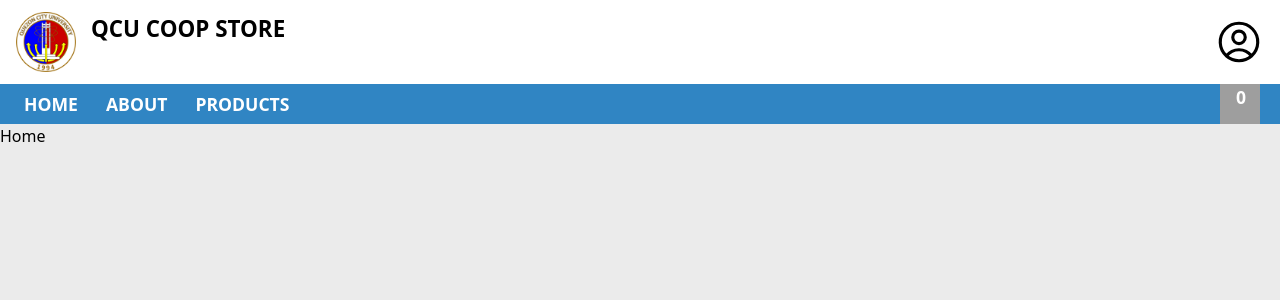
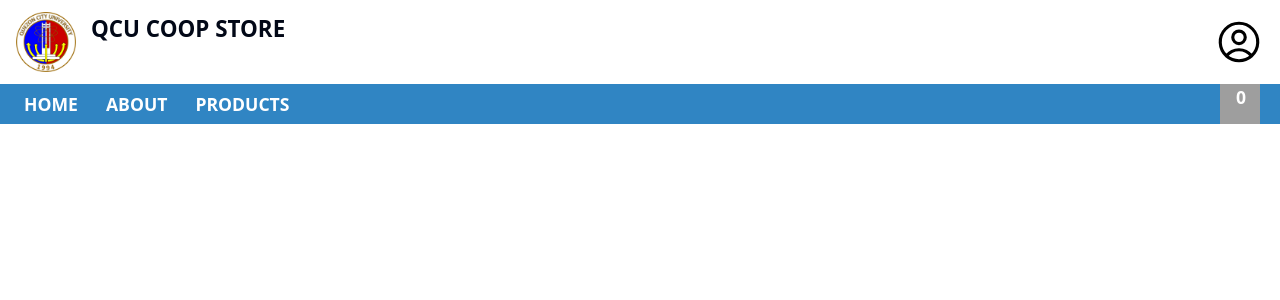
Before and after one commit to ivrnDev/coop-inventory, a Next.js app in the folder qcu-coop/: page / in a window 1280 px wide. Shown: the top 300 px of the page. Built offline with nearby package versions, Linux system fonts and the light colour scheme; grey boxes are pictures that could not be loaded.

Commit message:
Installing shadcn

```diff
--- /dev/null
+++ b/qcu-coop/lib/utils.ts
@@ -0,0 +1,6 @@
+import { type ClassValue, clsx } from "clsx"
+import { twMerge } from "tailwind-merge"
+
+export function cn(...inputs: ClassValue[]) {
+  return twMerge(clsx(inputs))
+}
--- a/qcu-coop/styles/globals.css
+++ b/qcu-coop/styles/globals.css
@@ -2,33 +2,75 @@
 @tailwind components;
 @tailwind utilities;
 
-*,
-::before,
-::after {
-  box-sizing: border-box;
-  padding: 0;
-  margin: 0;
-}
-body {
-  overflow-x: hidden;
-  min-height: 100vh;
+@layer base {
+  :root {
+    --background: 0 0% 100%;
+    --foreground: 222.2 84% 4.9%;
+
+    --card: 0 0% 100%;
+    --card-foreground: 222.2 84% 4.9%;
+
+    --popover: 0 0% 100%;
+    --popover-foreground: 222.2 84% 4.9%;
+
+    --primary: 222.2 47.4% 11.2%;
+    --primary-foreground: 210 40% 98%;
+
+    --secondary: 210 40% 96.1%;
+    --secondary-foreground: 222.2 47.4% 11.2%;
+
+    --muted: 210 40% 96.1%;
+    --muted-foreground: 215.4 16.3% 46.9%;
+
+    --accent: 210 40% 96.1%;
+    --accent-foreground: 222.2 47.4% 11.2%;
+
+    --destructive: 0 84.2% 60.2%;
+    --destructive-foreground: 210 40% 98%;
+
+    --border: 214.3 31.8% 91.4%;
+    --input: 214.3 31.8% 91.4%;
+    --ring: 222.2 84% 4.9%;
+
+    --radius: 0.5rem;
+  }
+
+  .dark {
+    --background: 222.2 84% 4.9%;
+    --foreground: 210 40% 98%;
+
+    --card: 222.2 84% 4.9%;
+    --card-foreground: 210 40% 98%;
+
+    --popover: 222.2 84% 4.9%;
+    --popover-foreground: 210 40% 98%;
+
+    --primary: 210 40% 98%;
+    --primary-foreground: 222.2 47.4% 11.2%;
+
+    --secondary: 217.2 32.6% 17.5%;
+    --secondary-foreground: 210 40% 98%;
+
+    --muted: 217.2 32.6% 17.5%;
+    --muted-foreground: 215 20.2% 65.1%;
+
+    --accent: 217.2 32.6% 17.5%;
+    --accent-foreground: 210 40% 98%;
+
+    --destructive: 0 62.8% 30.6%;
+    --destructive-foreground: 210 40% 98%;
+
+    --border: 217.2 32.6% 17.5%;
+    --input: 217.2 32.6% 17.5%;
+    --ring: 212.7 26.8% 83.9%;
+  }
 }
 
-.home-main {
-  padding-top: 124px;
-  min-height: inherit;
-  background-color: #ebebeb;
+@layer base {
+  * {
+    @apply border-border;
+  }
+  body {
+    @apply bg-background text-foreground;
+  }
 }
-
-.admin-main {
-  padding-left: 150px;
-  min-height: 100vh;
-  min-width: 100vw;
-  background-color: #ebebeb;
-}
-
-.item-main {
-  display: flex;
-  padding-top: 124px;
-  min-height: inherit;
-}
--- a/qcu-coop/tailwind.config.ts
+++ b/qcu-coop/tailwind.config.ts
@@ -1,11 +1,76 @@
-import type { Config } from "tailwindcss";
-
-const config: Config = {
+/** @type {import('tailwindcss').Config} */
+module.exports = {
+  darkMode: ["class"],
   content: [
-    "./pages/**/*.{js,ts,jsx,tsx,mdx}",
-    "./components/**/*.{js,ts,jsx,tsx,mdx}",
-    "./app/**/*.{js,ts,jsx,tsx,mdx}",
-  ],
-  plugins: [],
-};
-export default config;
+    './pages/**/*.{ts,tsx}',
+    './components/**/*.{ts,tsx}',
+    './app/**/*.{ts,tsx}',
+    './src/**/*.{ts,tsx}',
+	],
+  theme: {
+    container: {
+      center: true,
+      padding: "2rem",
+      screens: {
+        "2xl": "1400px",
+      },
+    },
+    extend: {
+      colors: {
+        border: "hsl(var(--border))",
+        input: "hsl(var(--input))",
+        ring: "hsl(var(--ring))",
+        background: "hsl(var(--background))",
+        foreground: "hsl(var(--foreground))",
+        primary: {
+          DEFAULT: "hsl(var(--primary))",
+          foreground: "hsl(var(--primary-foreground))",
+        },
+        secondary: {
+          DEFAULT: "hsl(var(--secondary))",
+          foreground: "hsl(var(--secondary-foreground))",
+        },
+        destructive: {
+          DEFAULT: "hsl(var(--destructive))",
+          foreground: "hsl(var(--destructive-foreground))",
+        },
+        muted: {
+          DEFAULT: "hsl(var(--muted))",
+          foreground: "hsl(var(--muted-foreground))",
+        },
+        accent: {
+          DEFAULT: "hsl(var(--accent))",
+          foreground: "hsl(var(--accent-foreground))",
+        },
+        popover: {
+          DEFAULT: "hsl(var(--popover))",
+          foreground: "hsl(var(--popover-foreground))",
+        },
+        card: {
+          DEFAULT: "hsl(var(--card))",
+          foreground: "hsl(var(--card-foreground))",
+        },
+      },
+      borderRadius: {
+        lg: "var(--radius)",
+        md: "calc(var(--radius) - 2px)",
+        sm: "calc(var(--radius) - 4px)",
+      },
+      keyframes: {
+        "accordion-down": {
+          from: { height: 0 },
+          to: { height: "var(--radix-accordion-content-height)" },
+        },
+        "accordion-up": {
+          from: { height: "var(--radix-accordion-content-height)" },
+          to: { height: 0 },
+        },
+      },
+      animation: {
+        "accordion-down": "accordion-down 0.2s ease-out",
+        "accordion-up": "accordion-up 0.2s ease-out",
+      },
+    },
+  },
+  plugins: [require("tailwindcss-animate")],
+}
```
Also changed, not shown: qcu-coop/package.json (+6 -1 lines), qcu-coop/components.json (added), 1 other file (tests, documents, lock files or other folders).
